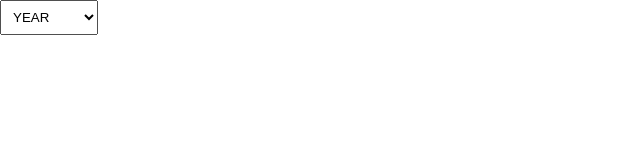
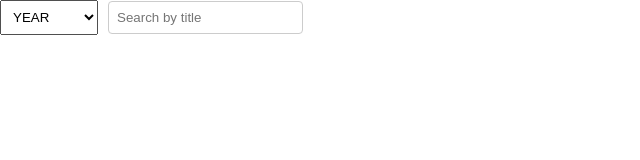
Before and after one commit to yashrajgosavi/fe-assignment-solution-react, a React (Create React App) app: page / in a window 1280 px wide. Shown: the top 160 px of the page, without its empty margins (0-640 px from the left). Built offline with nearby package versions, Linux system fonts and the light colour scheme.

Commit message:
feat: add input for search added input style

```diff
--- a/src/App.css
+++ b/src/App.css
@@ -2,3 +2,9 @@ select {
   margin-right: 10px;
   padding: 8px;
 }
+
+input {
+  padding: 8px;
+  border: 1px solid #ccc;
+  border-radius: 4px;
+}
--- a/src/App.js
+++ b/src/App.js
@@ -3,11 +3,20 @@ import "./App.css";
 
 function App() {
   const [sortType, setSortType] = useState("year");
+  const [searchItem, setSearchItem] = useState("");
   return (
-    <select onChange={(e) => setSortType(e.target.value)}>
-      <option value="year">YEAR</option>
-      <option value="episode">EPISODE</option>
-    </select>
+    <div>
+      <select onChange={(e) => setSortType(e.target.value)}>
+        <option value="year">YEAR</option>
+        <option value="episode">EPISODE</option>
+      </select>
+      <input
+        type="text"
+        placeholder="Search by title"
+        value={searchItem}
+        onChange={(e) => setSearchItem(e.target.value)}
+      />
+    </div>
   );
 }
 
```
